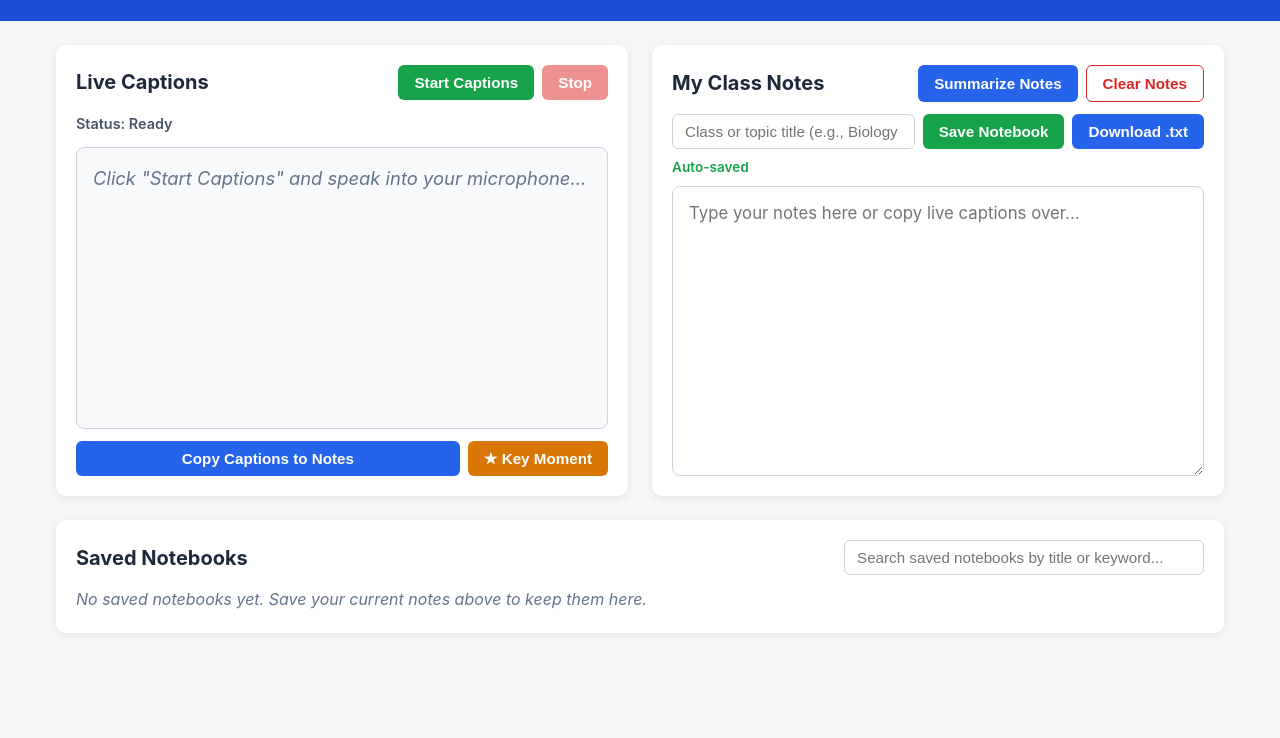
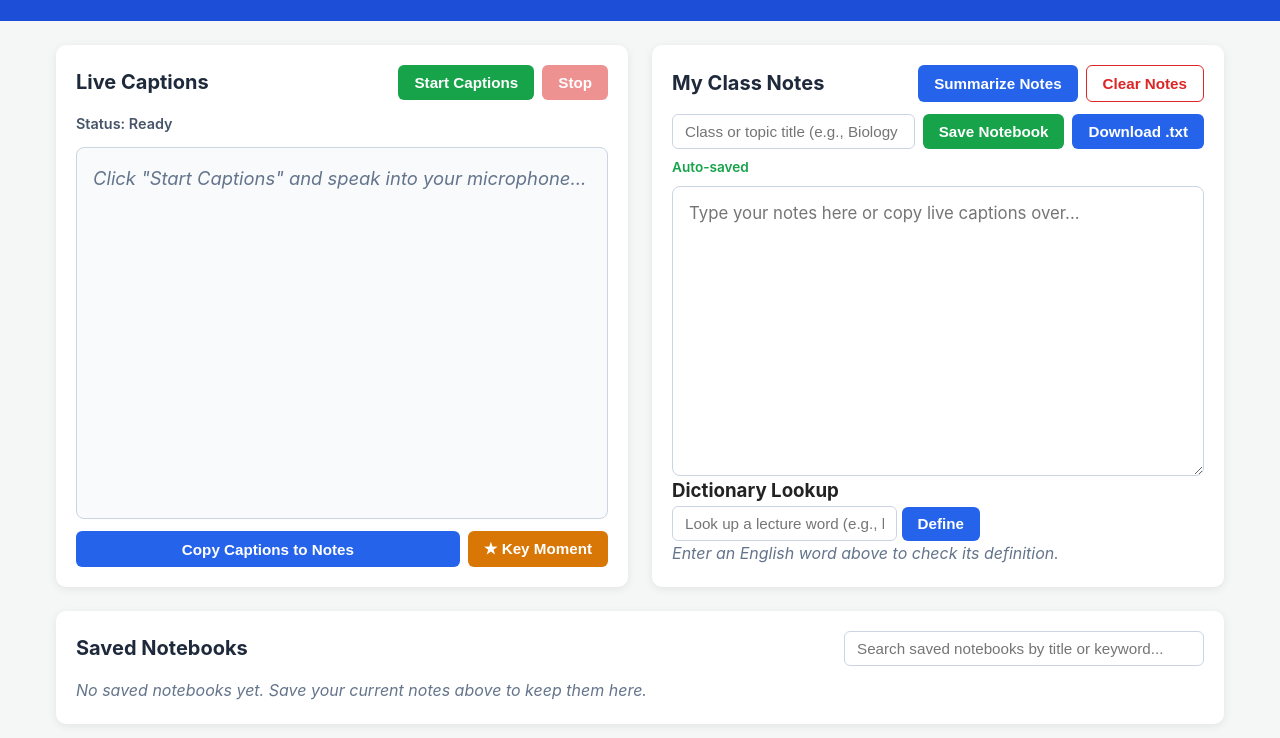
Before and after one commit to jonah1521/Live-Caption, a plain HTML site: page index.html in a window 1280 px wide. Shown: the part 100-838 px from the top of the page. Before the commit the page ends 800 px from the top, so only its background shows below. Drawn offline with Linux system fonts and the light colour scheme.

Commit message:
Update index.html

```diff
--- a/index.html
+++ b/index.html
@@ -63,6 +63,20 @@
             </div>
             <div id="summary-content" class="summary-content"></div>
         </div>
+
+        <!-- Dictionary Lookup Box -->
+        <div class="dictionary-panel">
+            <div class="dictionary-header">
+                <h3>Dictionary Lookup</h3>
+            </div>
+            <div class="dictionary-bar">
+                <input type="text" id="dictionary-input" class="title-input" placeholder="Look up a lecture word (e.g., lecture)">
+                <button id="dictionary-btn" class="btn secondary-inline">Define</button>
+            </div>
+            <div id="dictionary-result" class="dictionary-result">
+                <p class="placeholder">Enter an English word above to check its definition.</p>
+            </div>
+        </div>
     </section>
 
     <!-- Saved Notebooks Section (Full Width Below) -->
```
